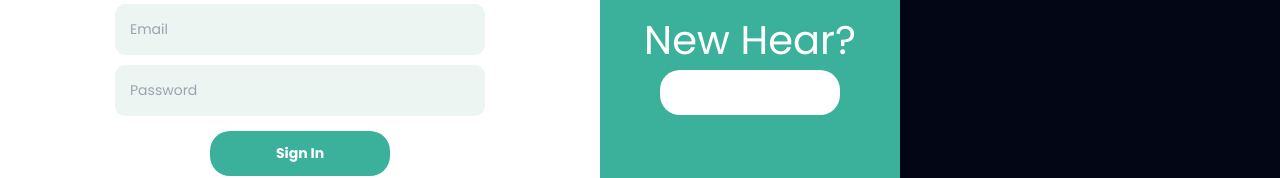
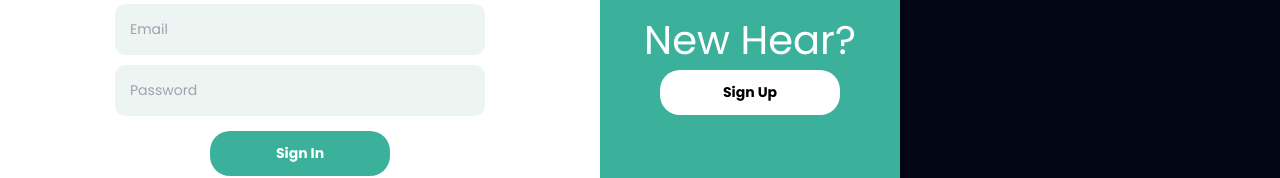
Before and after one commit to Vishwa-ud/nasa-space-app, a React (Vite) app: page /login in a window 1280 px wide. Shown: the part 338-516 px from the top of the page. Built offline with nearby package versions, Linux system fonts and the light colour scheme; no server answers; what ldrs would draw is missing.

Commit message:
css bug fixed

```diff
--- a/src/components/login/styles.module.css
+++ b/src/components/login/styles.module.css
@@ -78,7 +78,19 @@
 	align-self: center;
 }
 
-.white_btn,
+.white_btn {
+	border: none;
+	outline: none;
+	padding: 12px 0;
+	color: #000;
+	background-color: white;
+	border-radius: 20px;
+	width: 180px;
+	font-weight: bold;
+	font-size: 14px;
+	cursor: pointer;
+
+}
 .green_btn {
 	border: none;
 	outline: none;
--- a/src/components/signup/styles.module.css
+++ b/src/components/signup/styles.module.css
@@ -78,7 +78,19 @@
 	text-align: center;
 }
 
-.white_btn,
+.white_btn {
+	border: none;
+	outline: none;
+	padding: 12px 0;
+	color: #000;
+	background-color: white;
+	border-radius: 20px;
+	width: 180px;
+	font-weight: bold;
+	font-size: 14px;
+	cursor: pointer;
+
+}
 .green_btn {
 	border: none;
 	outline: none;
```
